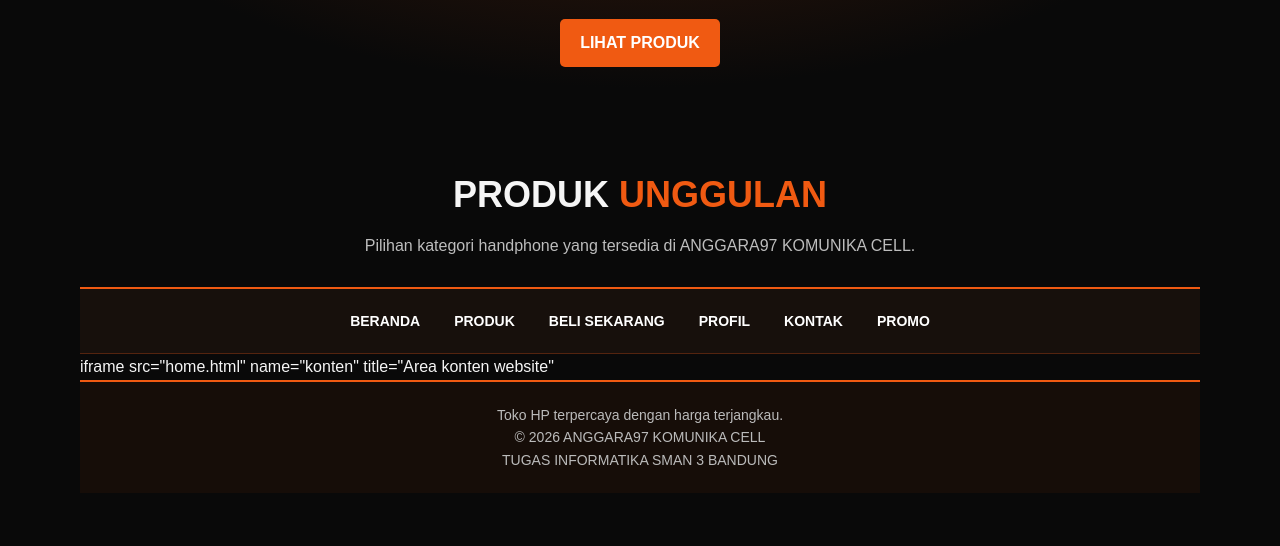
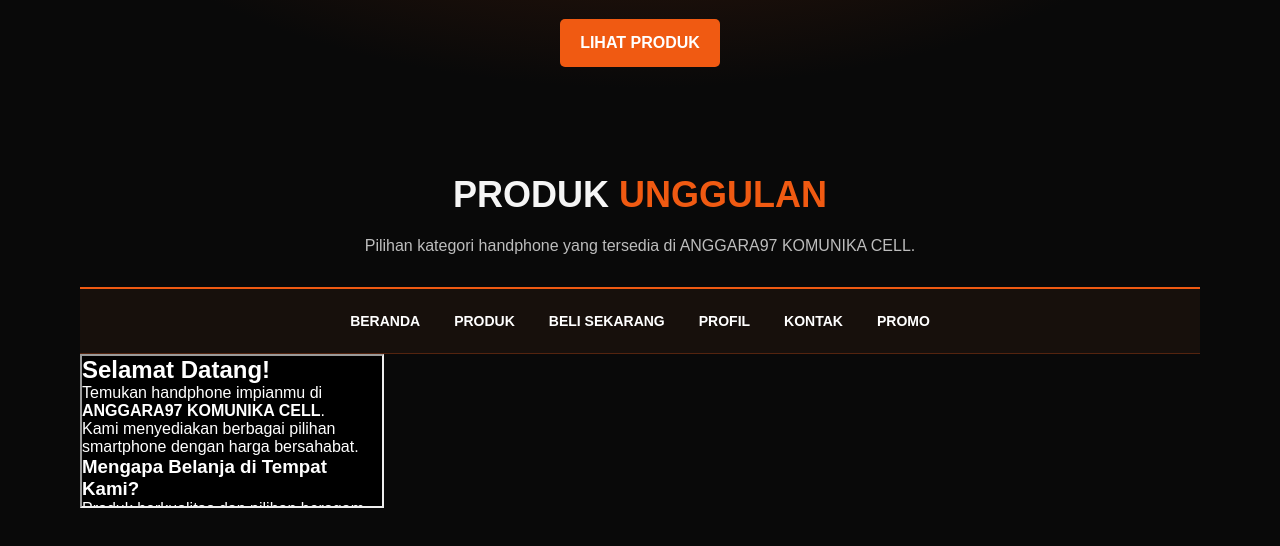
Before and after one commit to cileunyipride123/toko-hp-cina, a plain HTML site: page index.html in a window 1280 px wide. Shown: the part 708-1254 px from the top of the page. Drawn offline with Linux system fonts and the light colour scheme.

Commit message:
Fix iframe tag formatting in index.html

```diff
--- a/index.html
+++ b/index.html
@@ -75,8 +75,8 @@ footer{text-align:center;padding:22px;background:#160d08;border-top:2px solid va
   </nav>
 
   <main>
-  iframe src="home.html" name="konten" title="Area konten website"
-</iframe>
+  <iframe src="home.html" name="konten" title="Area konten website"
+  </iframe>
   </main>
 
   <footer>
```
